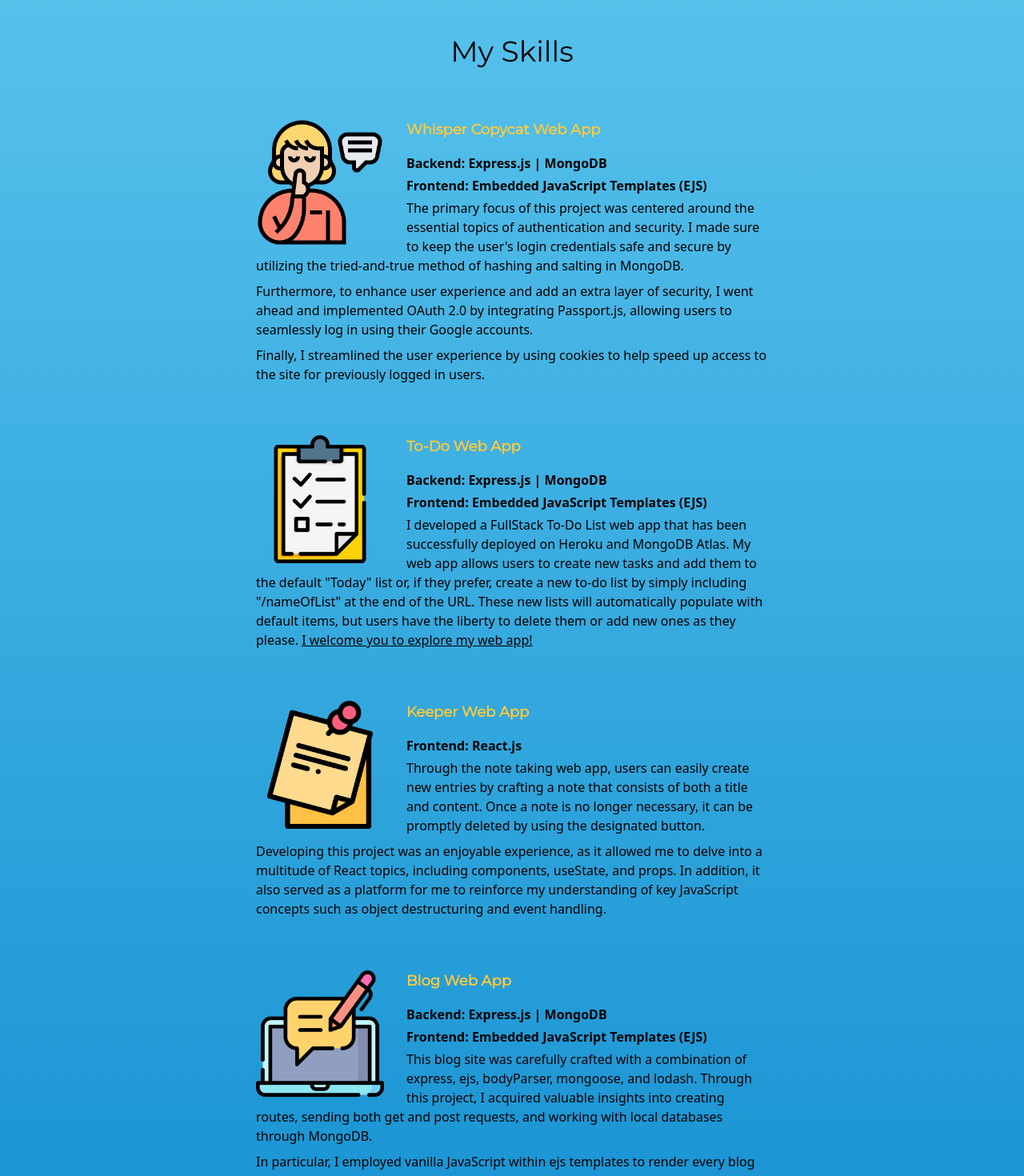
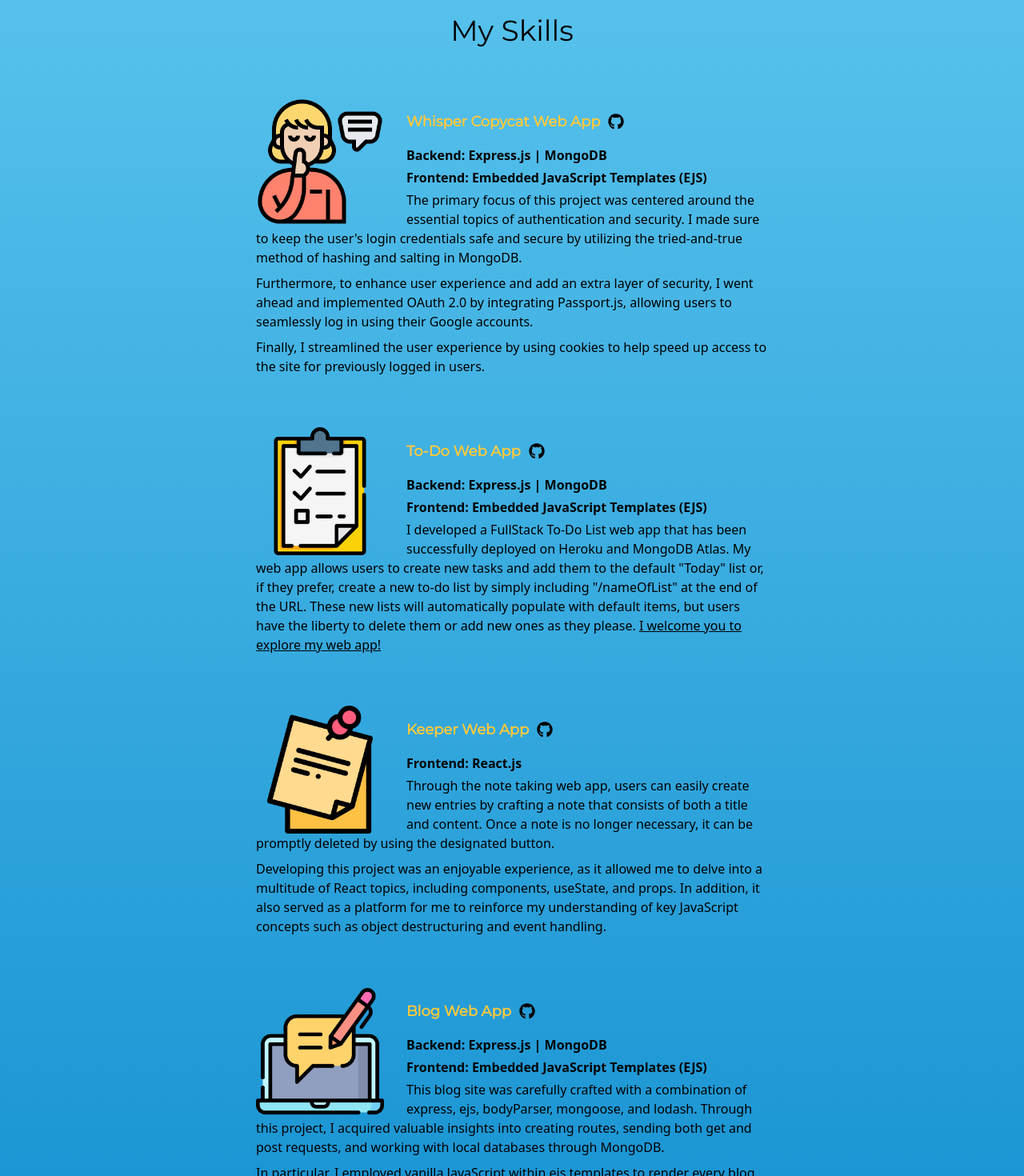
Before and after one commit to emmanuelreyes28/personal-webpage, a React (Create React App) app: page / in a window 1280 px wide. Shown: the part 1220-2690 px from the top of the page at 80% size. Built offline with nearby package versions, Linux system fonts and the light colour scheme.

Commit message:
Edit intro and skills components

```diff
--- a/src/components/Intro.jsx
+++ b/src/components/Intro.jsx
@@ -11,7 +11,7 @@ function Intro() {
           className="w-72 pb-5"
         />
       </div>
-      <div className="font-display text-center leading-relaxed tracking-wide w-1/2 pt-6 mx-auto">
+      <div className="text-base text-center leading-relaxed tracking-wide w-1/2 pt-6 mx-auto">
         <p className="pb-2">
           Hello and welcome to my corner of the internet! I'm a Software
           Engineer with a passion for programming and staying up-to-date with
--- a/src/components/Skills.jsx
+++ b/src/components/Skills.jsx
@@ -1,4 +1,5 @@
 import React from "react";
+import { FaGithub } from "react-icons/fa";
 import toDoListImage from "../images/to-do-list.png";
 import stickyNoteImage from "../images/sticky-notes.png";
 import newsLetterImage from "../images/newsletter.png";
@@ -15,9 +16,18 @@ function Skills() {
           src={whisperImage}
           alt="woman shh icon"
         />
+        <div className="flex items-center gap-x-2.5 ">
           <h3 className="font-heading font-bold text-lg my-4 text-orange">
             Whisper Copycat Web App
           </h3>
+          <a
+            className="text-xl hover:text-white"
+            href="https://github.com/emmanuelreyes28/Authentication-and-Security"
+            title="View Source Code"
+          >
+            <FaGithub />
+          </a>
+        </div>
         <p className="font-semibold pb-1">Backend: Express.js | MongoDB</p>
         <p className="font-semibold pb-1">
           Frontend: Embedded JavaScript Templates (EJS)
@@ -45,9 +55,18 @@ function Skills() {
           src={toDoListImage}
           alt="to-do list icon"
         />
+        <div className="flex items-center gap-x-2.5">
           <h3 className="font-heading font-bold text-lg my-4 text-orange">
             To-Do Web App
           </h3>
+          <a
+            className="text-xl hover:text-white"
+            href="https://github.com/emmanuelreyes28/To-Do-Web-App"
+            title="View Source Code"
+          >
+            <FaGithub />
+          </a>
+        </div>
         <p className="font-semibold pb-1">Backend: Express.js | MongoDB</p>
         <p className="font-semibold pb-1">
           Frontend: Embedded JavaScript Templates (EJS)
@@ -74,9 +93,18 @@ function Skills() {
           src={stickyNoteImage}
           alt="sticky note icon"
         />
+        <div className="flex items-center gap-x-2.5">
           <h3 className="font-heading font-bold text-lg my-4 text-orange">
             Keeper Web App
           </h3>
+          <a
+            className="text-xl hover:text-white"
+            href="https://github.com/emmanuelreyes28/Keeper-Web-App"
+            title="View Source Code"
+          >
+            <FaGithub />
+          </a>
+        </div>
         <p className="font-semibold pb-1">Frontend: React.js</p>
         <p className="pb-2">
           Through the note taking web app, users can easily create new entries
@@ -99,9 +127,18 @@ function Skills() {
           src={bloggingImage}
           alt="blogging icon"
         />
+        <div className="flex items-center gap-x-2.5">
           <h3 className="font-heading font-bold text-lg my-4 text-orange">
             Blog Web App
           </h3>
+          <a
+            className="text-xl hover:text-white"
+            href="https://github.com/emmanuelreyes28/Blog-Web-App"
+            title="View Source Code"
+          >
+            <FaGithub />
+          </a>
+        </div>
         <p className="font-semibold pb-1">Backend: Express.js | MongoDB</p>
         <p className="font-semibold pb-1">
           Frontend: Embedded JavaScript Templates (EJS)
```
Lines whose indentation alone changed are shown as unchanged.
